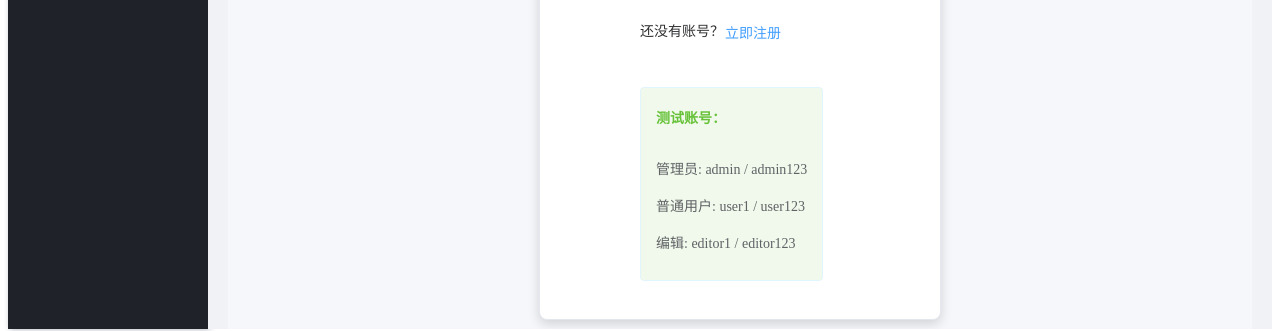
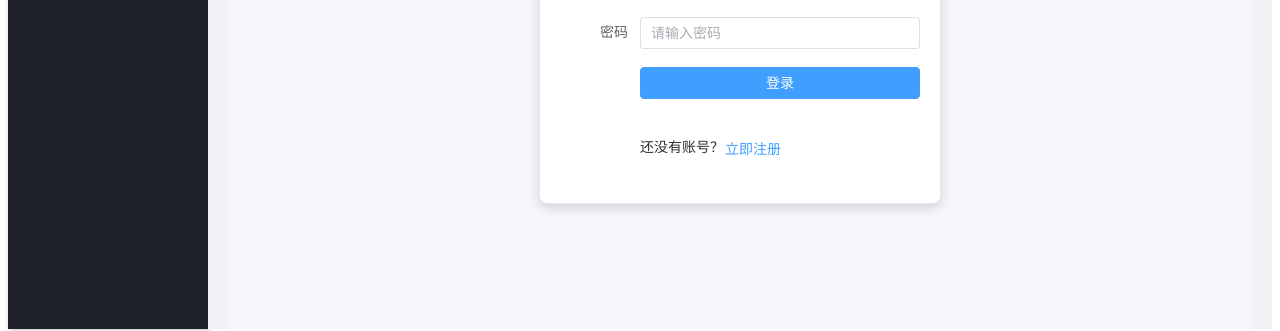
Before and after one commit to zhangrong374/admin-dashboard, a Vue app: page /login in a window 1280 px wide. Shown: the part 479-810 px from the top of the page. Built offline with nearby package versions, Linux system fonts and the light colour scheme.

Commit message:
feat: remove test account information from login page

```diff
--- a/src/views/Login.vue
+++ b/src/views/Login.vue
@@ -26,14 +26,7 @@
             <el-button type="text" @click="goToRegister">立即注册</el-button>
           </div>
         </el-form-item>
-        <el-form-item>
-          <div class="test-account">
-            <h4>测试账号：</h4>
-            <p>管理员: admin / admin123</p>
-            <p>普通用户: user1 / user123</p>
-            <p>编辑: editor1 / editor123</p>
-          </div>
-        </el-form-item>
+
       </el-form>
     </el-card>
   </div>
@@ -117,22 +110,5 @@ const goToRegister = () => {
   margin-top: 15px;
 }
 
-.test-account {
-  margin-top: 20px;
-  padding: 15px;
-  background-color: #f0f9eb;
-  border: 1px solid #e1f5fe;
-  border-radius: 4px;
-}
 
-.test-account h4 {
-  margin-top: 0;
-  color: #67c23a;
-}
-
-.test-account p {
-  margin: 5px 0;
-  font-size: 14px;
-  color: #606266;
-}
 </style>
```
